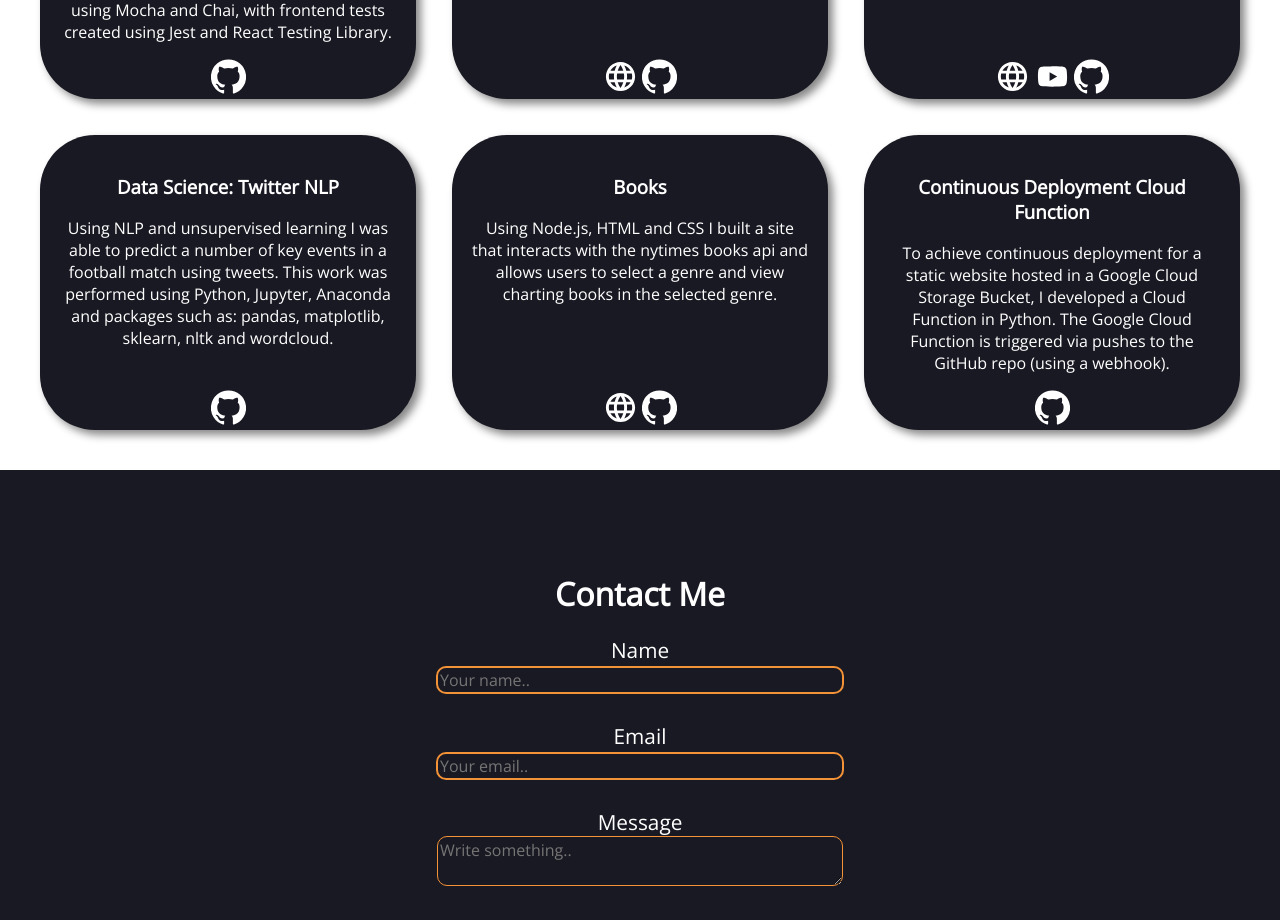
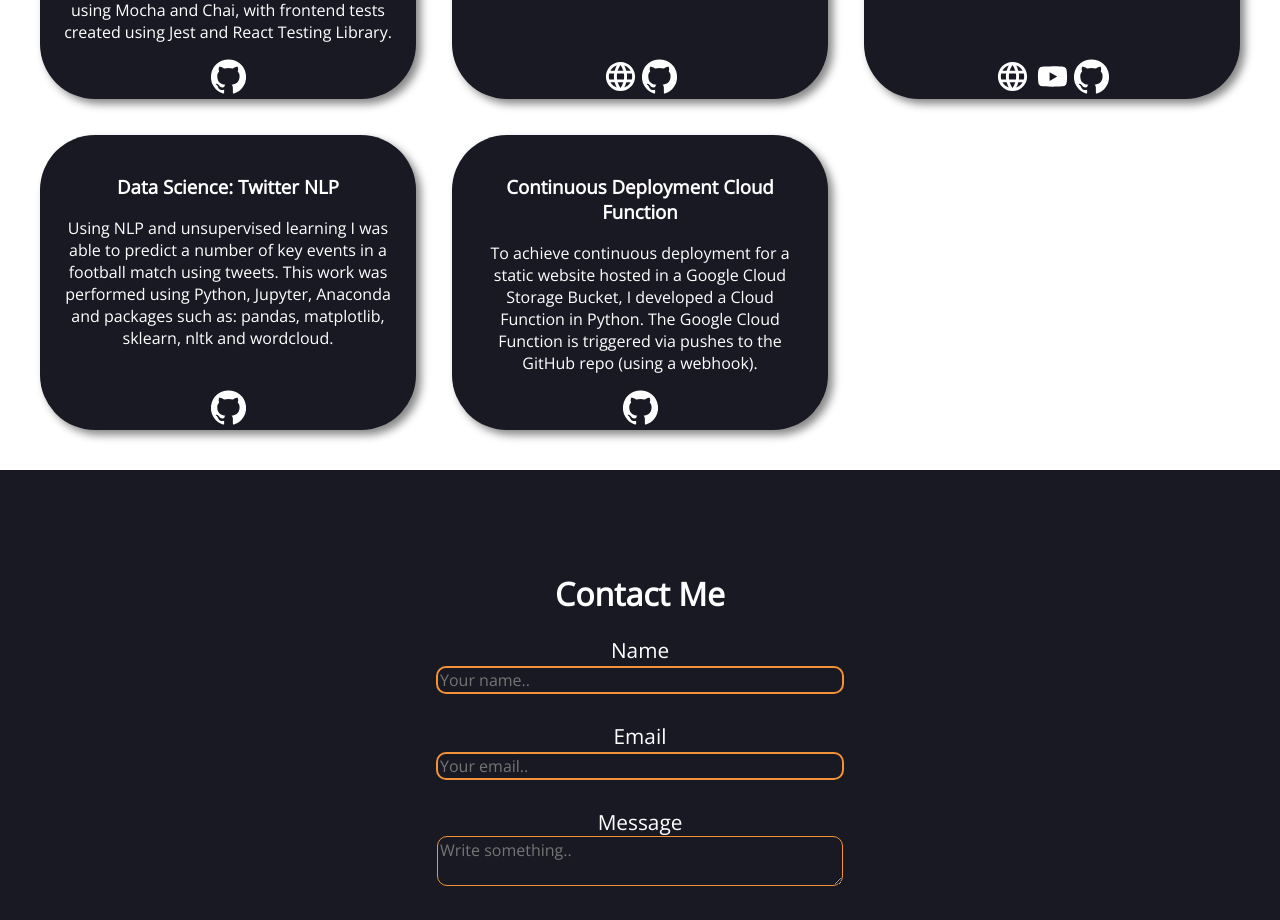
Before and after one commit to jb-0/site-react, a React (Create React App) app in the folder frontend/: page / in a window 1280 px wide. Shown: the part 860-1780 px from the top of the page. Built offline with nearby package versions, Linux system fonts and the light colour scheme; no server answers.

Commit message:
Removed portfolio item and changed contact form inputs background colour

```diff
--- a/frontend/src/content/portfolioContent.js
+++ b/frontend/src/content/portfolioContent.js
@@ -42,15 +42,6 @@ const portfolioContent = [
     },
   },
   {
-    title: "Books",
-    content: `Using Node.js, HTML and CSS I built a site that interacts with the nytimes books api
-        and allows users to select a genre and view charting books in the selected genre.`,
-    links: {
-      site: "https://bookcharts.herokuapp.com/",
-      source: "https://github.com/jb-0/books",
-    },
-  },
-  {
     title: "Continuous Deployment Cloud Function",
     content: `To achieve continuous deployment for a static website hosted in a Google Cloud Storage
         Bucket, I developed a Cloud Function in Python. The Google Cloud Function is triggered via
--- a/frontend/src/styles/Forms.css
+++ b/frontend/src/styles/Forms.css
@@ -22,7 +22,6 @@
 }
 
 .contact-form-mobile .text-input {
-    background-color: red;
     width: 90%;
 }
 
```
